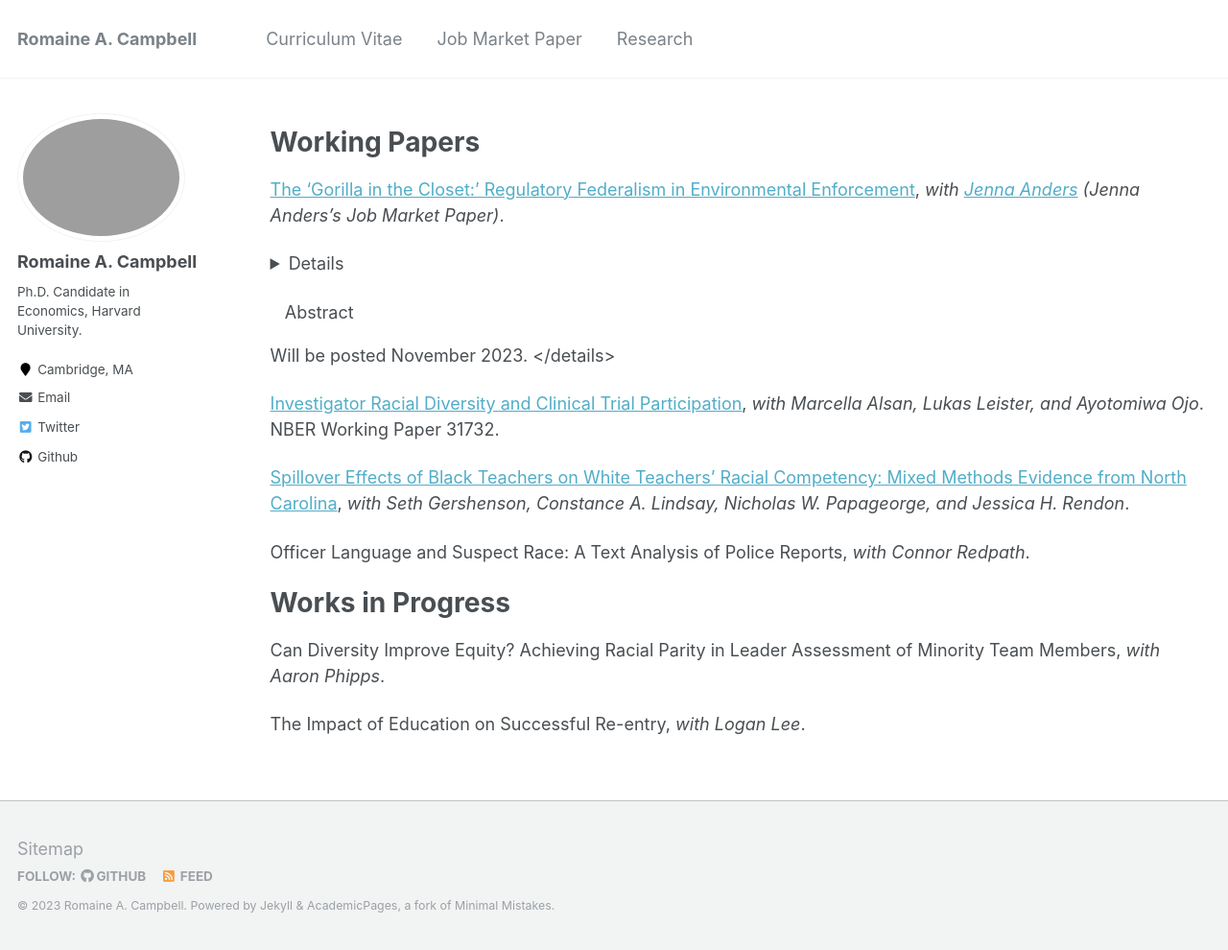
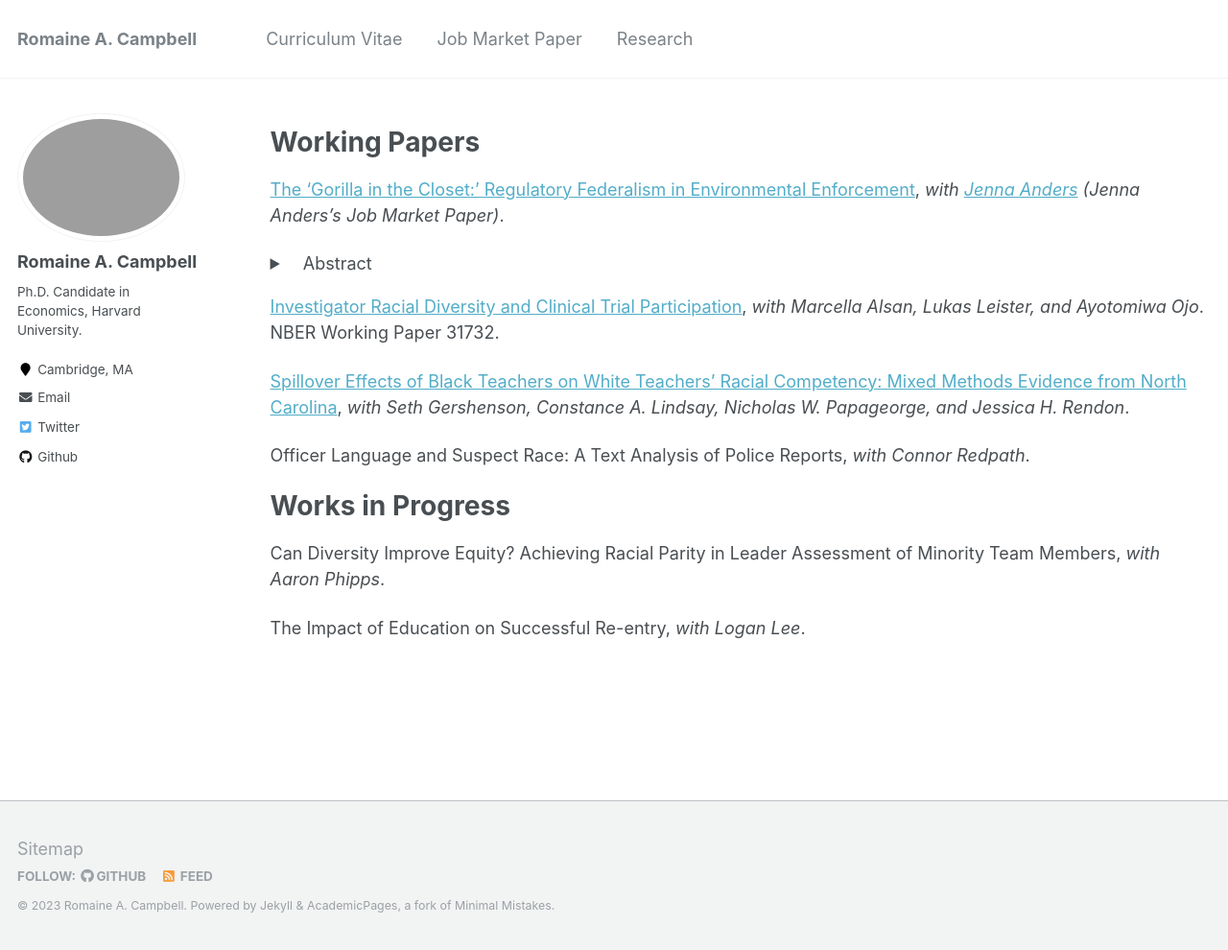
Before and after one commit to romainecampbell/romainecampbell.github.io, a Jekyll site: the page built from _pages/research.md, in a window 1280 px wide and 990 px high. Shown: the whole window at 96% size. Built offline with Jekyll 4.4.1, drawn with Linux system fonts in a browser that asks for light colours.

Commit message:
Update research.md

```diff
--- a/_pages/research.md
+++ b/_pages/research.md
@@ -9,7 +9,7 @@ Working Papers
 ======
 
 [The ‘Gorilla in the Closet:’ Regulatory Federalism in Environmental Enforcement](http://jenna-anders.github.io/files/ac_epa.pdf), *with [Jenna Anders](http://www.jennaanders.com/) (Jenna Anders’s Job Market Paper)*.
-&nbsp;&nbsp;&nbsp;&nbsp;<details>
+<details>
  <summary>&nbsp;&nbsp;&nbsp;Abstract</summary>
  Will be posted November 2023.
 </details>
```
